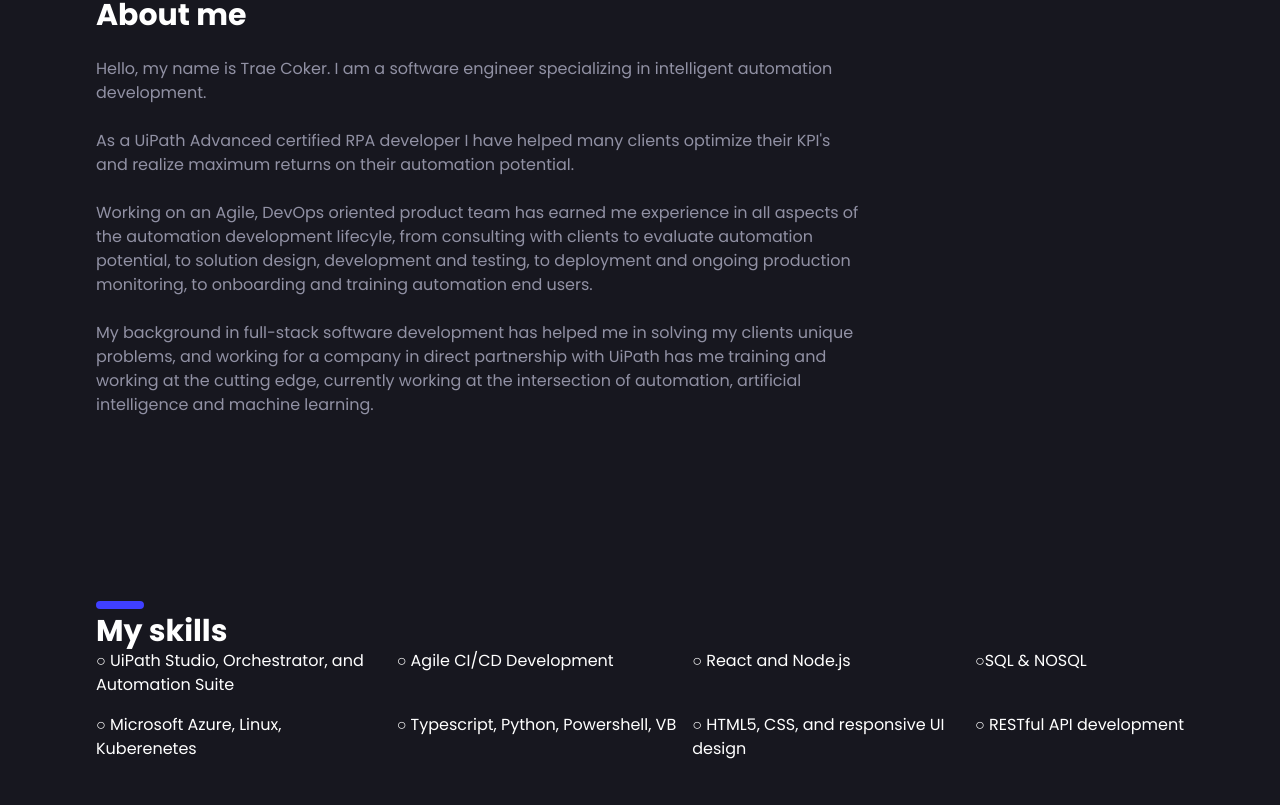
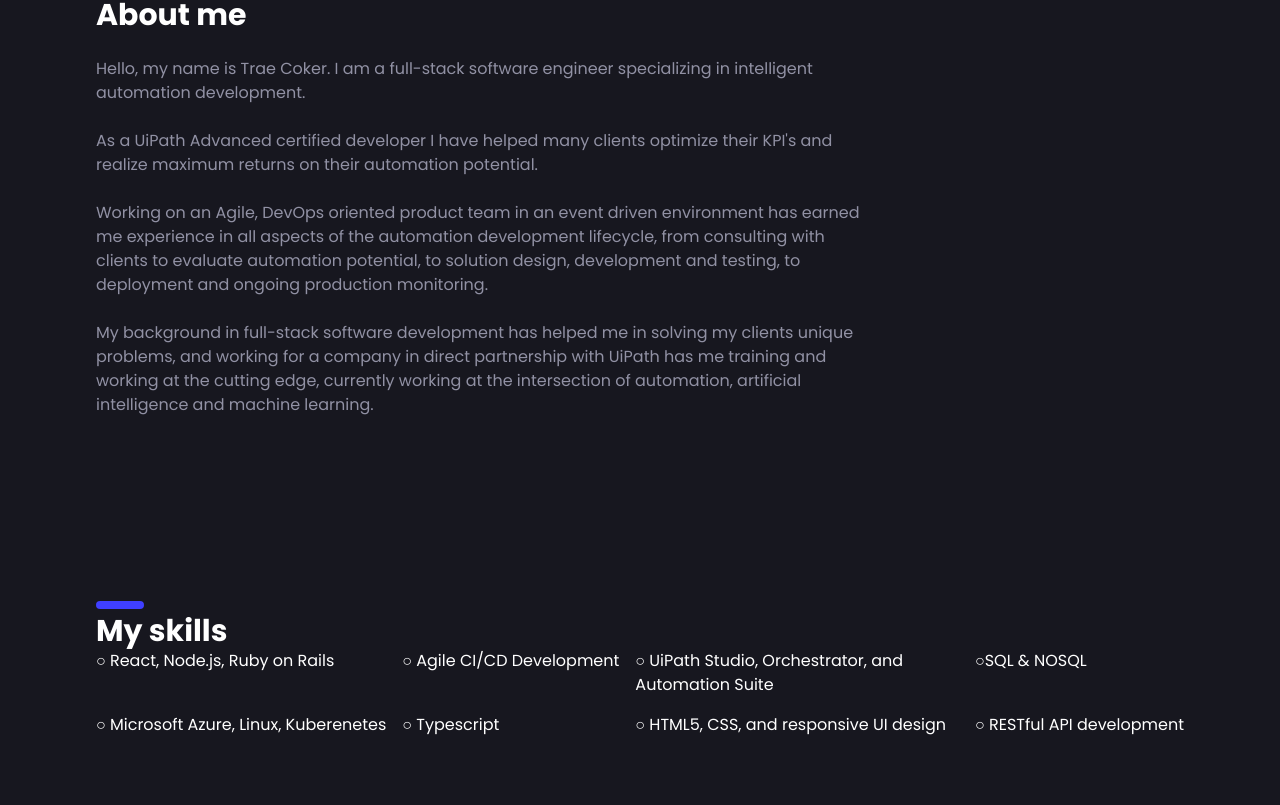
Before and after one commit to TraeCoker/portfolio, a Next.js app: page / in a window 1280 px wide. Shown: the part 1015-1820 px from the top of the page. Built offline with nearby package versions, Linux system fonts and the light colour scheme.

Commit message:
Update to current info

```diff
--- a/pages/index.tsx
+++ b/pages/index.tsx
@@ -21,7 +21,7 @@ export default function Home() {
 
       <NextSeo
         title="Trae Coker - Intelligent Automation Engineer"
-        description="Trae Coker, intelligent automation engineer, full-stack developer, rpa developer, devops enigineer in Austin Texas."
+        description="Trae Coker, intelligent automation engineer, full-stack developer, site reliability engineer, devops enigineer in Austin Texas."
         additionalLinkTags={
           [
             {rel: "icon",
@@ -47,7 +47,7 @@ export default function Home() {
                   <Link href="https://linkedin.com/in/traecoker">
                     <a  className="hover:text-selected-text">LinkedIn</a>
                   </Link>
-                  <Link href="https://docs.google.com/document/d/1x6BSoMy3sXurjqhYVUJXpUtI0fd-7PpSQLIOzexseJM/edit?usp=sharing">
+                  <Link href="https://docs.google.com/document/d/1ktCCze061Vh0bXkC61QJ_1cpGnLbK2EJGVyk-cs_OeQ/edit?usp=sharing">
                     <a><button className="px-6 py-2 bg-theme font-bold">Resume</button></a>
                   </Link>
               </div>
@@ -115,9 +115,9 @@ export default function Home() {
       <div className="container mt-60 flex justify-between items-center mx-auto px-8 md:px-14 lg:px-24 w-full animate-fade-in-up-s">
 			    <section className="w-full">
 				  <h2 id="about" className="secondary-title">About me</h2>
-          <p className="section-paragraph">Hello, my name is Trae Coker. I am a software engineer specializing in intelligent automation development.</p>
-          <p className="section-paragraph">As a UiPath Advanced certified RPA developer I have helped many clients optimize their KPI&apos;s and realize maximum returns on their automation potential.</p>
-          <p className="section-paragraph">Working on an Agile, DevOps oriented product team has earned me experience in all aspects of the automation development lifecyle, from consulting with clients to evaluate automation potential, to solution design, development and testing, to deployment and ongoing production monitoring, to onboarding and training automation end users.</p>
+          <p className="section-paragraph">Hello, my name is Trae Coker. I am a full-stack software engineer specializing in intelligent automation development.</p>
+          <p className="section-paragraph">As a UiPath Advanced certified developer I have helped many clients optimize their KPI&apos;s and realize maximum returns on their automation potential.</p>
+          <p className="section-paragraph">Working on an Agile, DevOps oriented product team in an event driven environment has earned me experience in all aspects of the automation development lifecycle, from consulting with clients to evaluate automation potential, to solution design, development and testing, to deployment and ongoing production monitoring.</p>
           <p className="section-paragraph">My background in full-stack software development has helped me in solving my clients unique problems, and working for a company in direct partnership with UiPath has me training and working at the cutting edge, currently working at the intersection of automation, artificial intelligence and machine learning.</p>
         </section>
       </div>
@@ -126,11 +126,11 @@ export default function Home() {
 			    <section className="w-full">
 				  <h2 id="skills" className="secondary-title">My skills</h2>
           <div className="grid grid-rows-2 grid-flow-col gap-4">
-            <p><span>○</span> {"UiPath Studio, Orchestrator, and Automation Suite"}</p>
+            <p><span>○</span> {"React, Node.js, Ruby on Rails"}</p>
             <p><span>○</span> {"Microsoft Azure, Linux, Kuberenetes"}</p>
             <p><span>○</span> {"Agile CI/CD Development"}</p>
-            <p><span>○</span> {"Typescript, Python, Powershell, VB"}</p>
-            <p><span>○</span> React and Node.js</p>
+            <p><span>○</span> {"Typescript"}</p>
+            <p><span>○</span> UiPath Studio, Orchestrator, and Automation Suite</p>
             <p><span>○</span> {"HTML5, CSS, and responsive UI design"}</p>
             <p><span>○</span>{"SQL & NOSQL"}</p>
             <p><span>○</span> RESTful API development</p>
```
